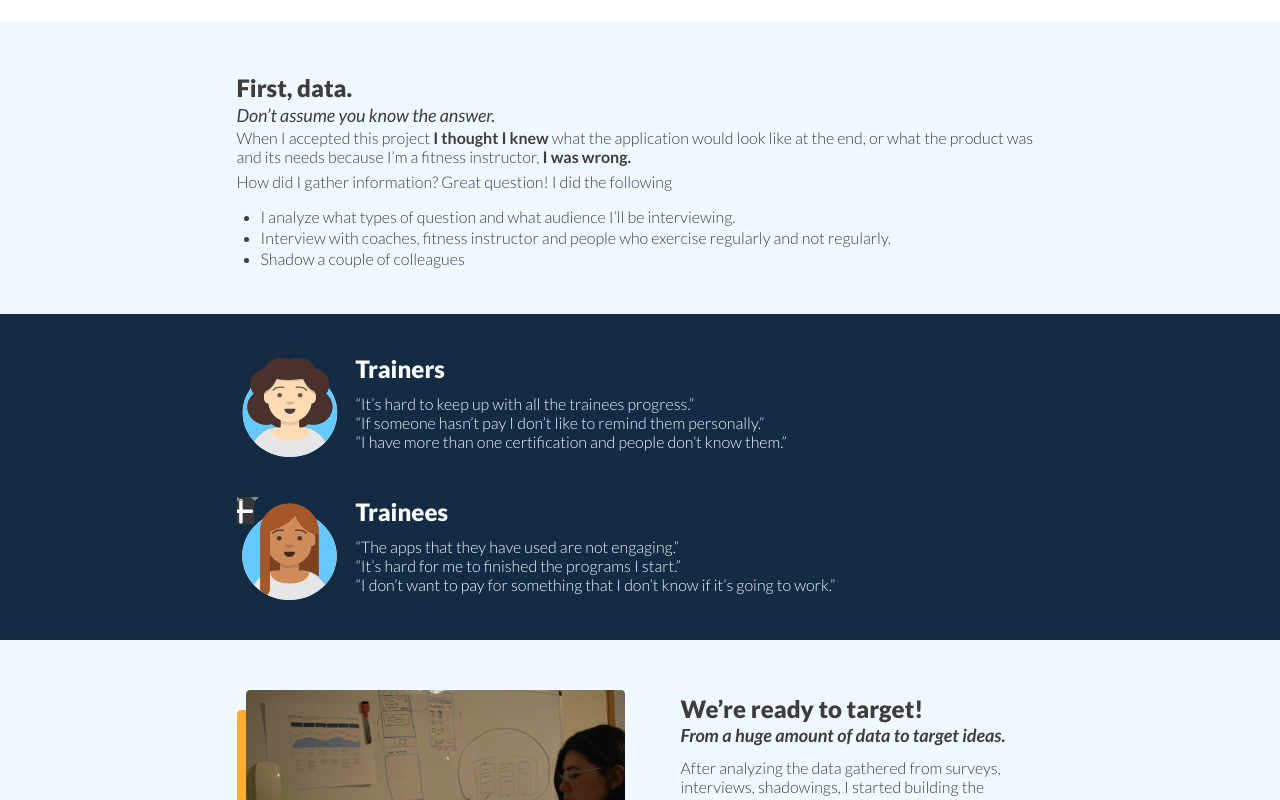
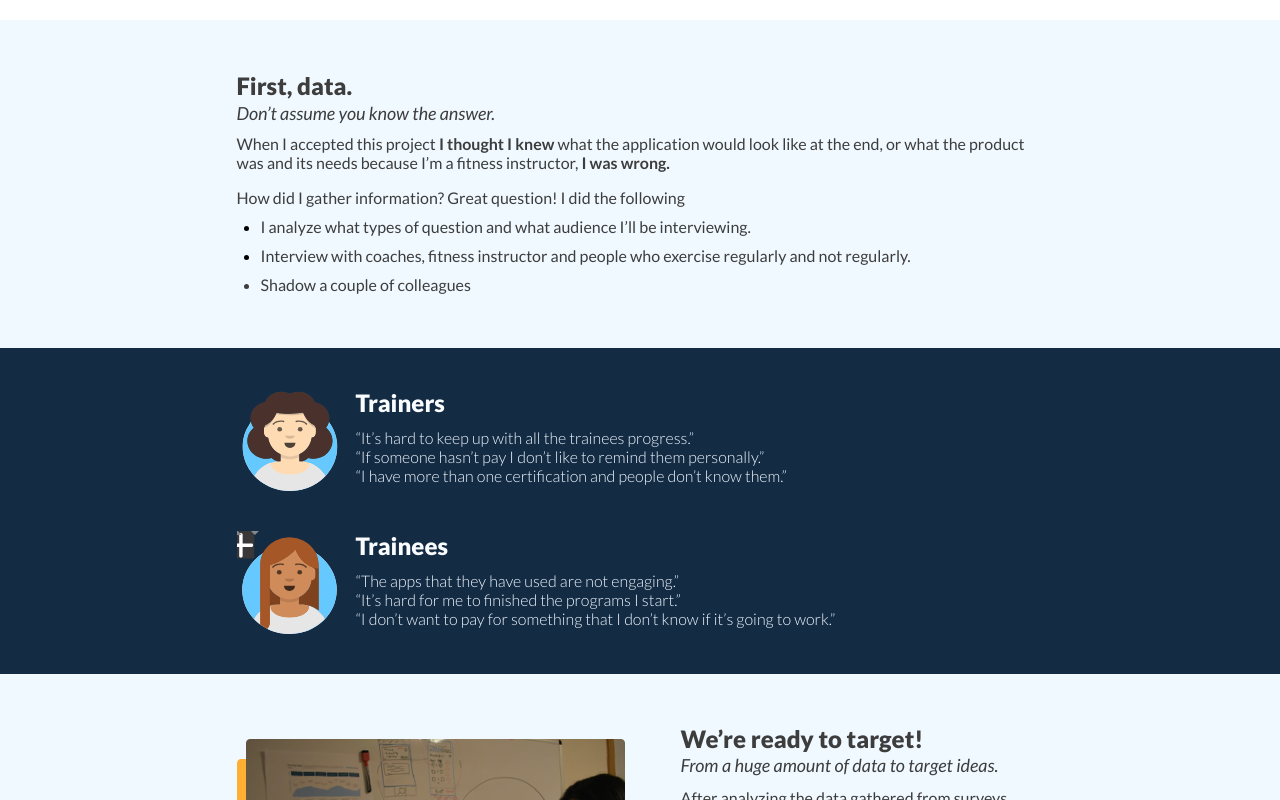
Before and after one commit to DanielGarc/ana-portfolio-website, a React (Create React App) app: page /fitstudy in a window 1280 px wide. Shown: the part 1560-2360 px from the top of the page. Built offline with nearby package versions, Linux system fonts and the light colour scheme.

Commit message:
fit study progress

```diff
--- a/src/components/caseStudies/FitnessStudy.js
+++ b/src/components/caseStudies/FitnessStudy.js
@@ -24,9 +24,11 @@ const FitnessStudy = () => {
       </div>
       <div className='fitStudyOverviewSectionContentWrapper'>
         <div className='fitStudyOverviewSectionContent'>
+          <div style={{ display: 'block', margin: '25px 0' }} />
           <div className='fitStudyOverviewSectionCaption'>
-            Project Background
+            <h2>Project Background</h2>
           </div>
+          <div style={{ display: 'block', margin: '25px 0' }} />
         </div>
       </div>
       <ProjectOverview />
@@ -35,6 +37,8 @@ const FitnessStudy = () => {
         <div className='data-section-sub-header'>
           Don’t assume you know the answer.
         </div>
+        <div style={{ display: 'block', margin: '5px 0' }} />
+
         <div className='data-section-paragraph'>
           <p>
             When I accepted this project <b>I thought I knew</b> what the
@@ -42,7 +46,7 @@ const FitnessStudy = () => {
             its needs because I’m a fitness instructor, <b>I was wrong.</b>
           </p>
         </div>
-        <div style={{ display: 'block', margin: '2px 0' }} />
+        <div style={{ display: 'block', margin: '8px 0' }} />
         <div className='data-section-paragraph'>
           <p>
             How did I gather information? Great question! I did the following
@@ -52,14 +56,20 @@ const FitnessStudy = () => {
         <div className='data-section-paragraph'>
           <ul>
             <li>
-              I analyze what types of question and what audience I’ll be
-              interviewing.
+              <p>
+                I analyze what types of question and what audience I’ll be
+                interviewing.
+              </p>
             </li>
             <li>
-              Interview with coaches, fitness instructor and people who exercise
-              regularly and not regularly.
+              <p>
+                Interview with coaches, fitness instructor and people who
+                exercise regularly and not regularly.
+              </p>
             </li>
-            <li>Shadow a couple of colleagues</li>
+            <p>
+              <li>Shadow a couple of colleagues</li>
+            </p>
           </ul>
         </div>
         <div style={{ display: 'block', margin: '22px 0' }} />
@@ -153,15 +163,9 @@ const FitnessStudy = () => {
             could have a vision of the problems and started generating ideas,
             after a couple of minutes we stop and did dot voting.
           </p>
-          <div style={{ display: 'block', margin: '9px 0' }} />
-          {/* <img alt='' src={dotVoting} /> */}
-          <div
-            style={{
-              display: 'flex',
-              flexDirection: 'row',
-              justifyContent: 'center'
-            }}
-          >
+          <div style={{ display: 'block', margin: '40px 0' }} />
+
+          <div className='workshop-p2-dotimg-container'>
             <ImagePopup
               modalImg={dotVotinghdpi}
               img={dotVoting}
@@ -169,6 +173,7 @@ const FitnessStudy = () => {
               altModalImg='dot voting large super large'
             />
           </div>
+
           <p>
             While creating all these ideas my colleagues kept asking questions
             that I didn’t think of or didn’t question the “why” of some of the
--- a/src/css/fitStudy.css
+++ b/src/css/fitStudy.css
@@ -36,26 +36,9 @@
 
   margin: auto;
 }
-/*
-.fitStudyOverviewSection {
-  display: flex;
-  flex-direction: column;
-  align-items: flex-start;
-} */
 
 .fitStudyOverviewSectionCaption {
-  color: #3d3d3d;
-  /* font-family: Lato; */
-  font-size: 24px;
-  font-weight: 900;
-  line-height: 29px;
-  background-color: #eef7fd;
-
-  margin: 50px auto 52px 109px;
-
-  /* text-align: left; */
-
-  /* padding-left: 95px; */
+  margin: auto var(--margin-lg) auto var(--margin-lg);
 }
 
 .fitStudyOverviewIconsSection {
@@ -99,46 +82,16 @@
 
   text-align: left;
 
-  margin: 2px var(--margin-lg) auto var(--margin-lg);
-}
-
-.data-section-paragraph p {
-  color: #3d3d3d;
-  font-family: Lato;
-  font-size: 16px;
-  font-weight: 300;
-  line-height: 19px;
-
-  margin: 0;
+  margin: auto var(--margin-lg) auto var(--margin-lg);
 }
 
 .data-section-paragraph ul {
-  color: #3d3d3d;
-  font-family: Lato;
-  font-size: 16px;
-  font-weight: 300;
-  line-height: 19px;
-
-  margin: 12px 0 0 0;
+  margin: 0;
   padding-left: 24px;
 }
 
 .data-section-paragraph li {
-  margin: 2px 0;
-}
-
-b {
-  display: inline;
-}
-
-.i-analize-what-types {
-  height: 100px;
-  width: 333px;
-  color: #3d3d3d;
-  font-family: Lato;
-  font-size: 16px;
-  font-weight: 300;
-  line-height: 19px;
+  margin: 10px 0;
 }
 
 /* revise from here down */
@@ -210,8 +163,13 @@ workshop-p2 > ol {
   margin: 0;
 }
 
+.workshop-p2-dotimg-container {
+  display: block;
+  text-align: center;
+}
+
 .workshop-p2 > img {
-  display: flex;
+  /* display: flex; */
   /* align-self: center; */
   margin: auto;
 }
--- a/src/css/index.css
+++ b/src/css/index.css
@@ -43,6 +43,7 @@ h3 {
   font-size: 18px;
   font-style: italic;
   line-height: 22px;
+  font-weight: 500;
 
   margin: 0;
 }
@@ -51,7 +52,7 @@ p {
   color: #3d3d3d;
   font-family: Lato;
   font-size: 16px;
-  font-weight: 300;
+  font-weight: 400;
   line-height: 19px;
 
   margin: 0;
--- a/src/css/projectoverview.css
+++ b/src/css/projectoverview.css
@@ -23,6 +23,8 @@
 
 .po-item p {
   margin: 11px auto auto auto;
+  color: #6d7278;
+  font-weight: 500;
 }
 
 .po-overview-text {
```
